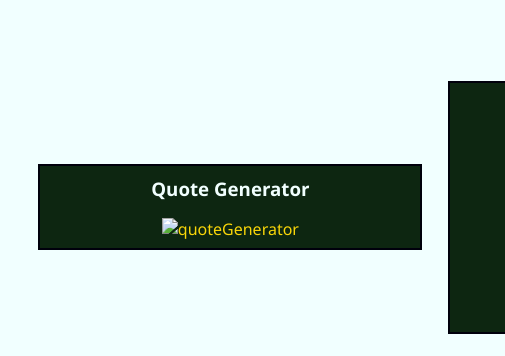
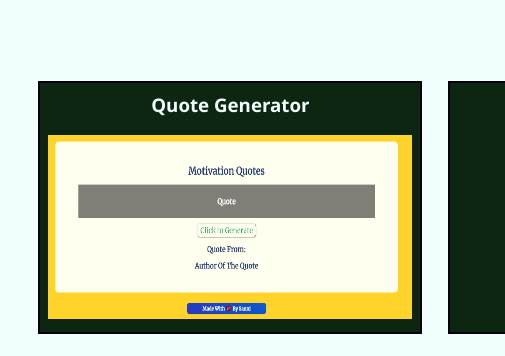
Before and after one commit to tehtarik1913/tehtarik1913.github.io, a website built with Parcel: page index.html in a window 1280 px wide. Shown: the part 1458-1814 px from the top of the page, 0-505 px from the left. Built offline with nearby package versions, Linux system fonts and the light colour scheme; grey boxes are pictures that could not be loaded; files whose address does not match are found by name.

Commit message:
update image on quote

```diff
--- a/index.html
+++ b/index.html
@@ -69,7 +69,7 @@
                     <div class="project">
                         <a href="https://codepen.io/tehtarik1913/full/MLxMOb" target="_blank">
                             <h3>Quote Generator</h3>
-                            <img class="resize" src="./assets/images/quote.PNG" alt="quoteGenerator" />
+                            <img class="resize" src="./assets/images/quote1.png" alt="quoteGenerator" />
                         </a>
                     </div>
                     <div class="project">
```
